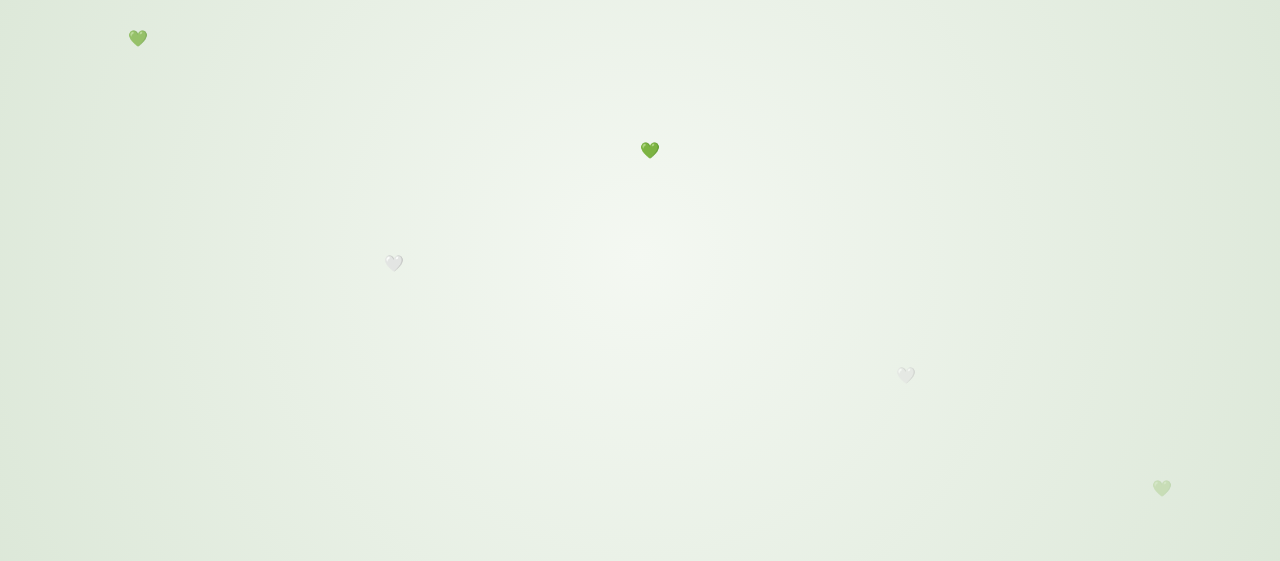
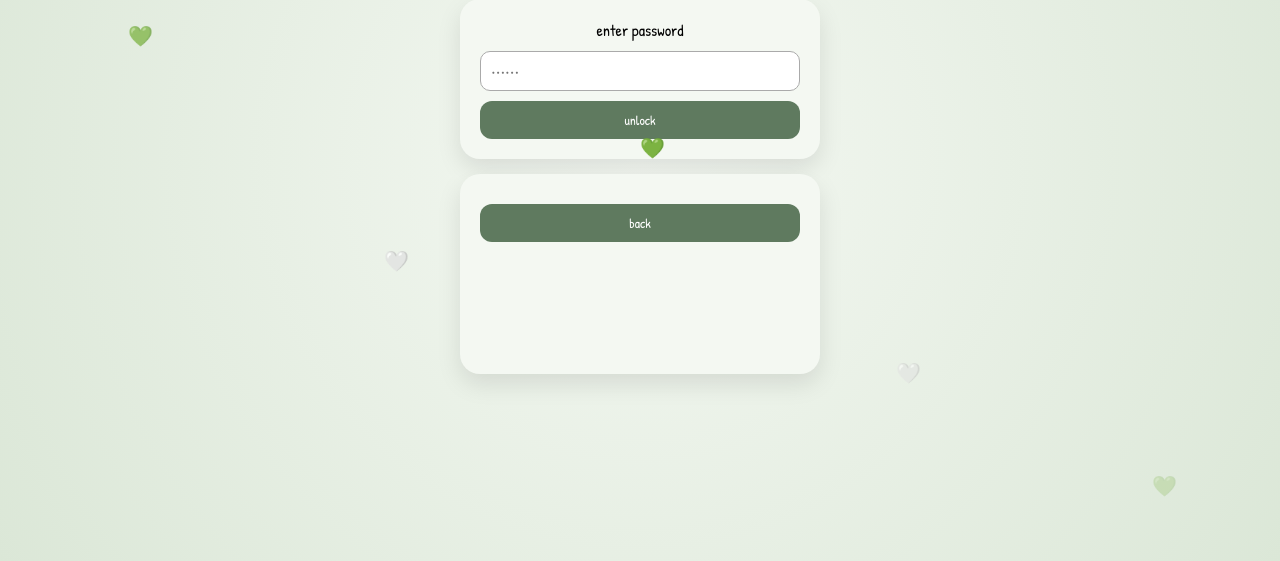
Before and after one commit to fhrajzzz/open-when-you-need-me, a plain HTML site: page index.html in a window 1280 px wide. Shown: the part 239-800 px from the top of the page. Drawn offline with Linux system fonts and the light colour scheme.

Commit message:
Update style.css

```diff
--- a/style.css
+++ b/style.css
@@ -1,58 +1,105 @@
+/* RESET */
+* {
+  margin: 0;
+  padding: 0;
+  box-sizing: border-box;
+}
+
+/* BACKGROUND */
 body {
-  margin: 0;
   font-family: 'Patrick Hand', cursive;
   background: #e8efe6;
   overflow-x: hidden;
 }
 
+/* soft background */
 .bg {
   position: fixed;
   width: 100%;
   height: 100%;
   background: radial-gradient(circle, #f4f8f2, #dbe7d7);
+  z-index: -1;
 }
 
+/* CENTER EVERYTHING */
 .container {
+  min-height: 100vh;
+  display: flex;
+  flex-direction: column;
+  justify-content: center;
+  align-items: center;
   text-align: center;
   padding: 20px;
-  margin-top: 12vh;
+  gap: 15px;
 }
 
+/* TITLE */
+h1 {
+  color: #3b4b3b;
+  font-size: 26px;
+}
+
+/* BOXES */
 .card, .menu, .letter {
+  width: 90%;
+  max-width: 360px;
   background: #f4f8f2;
   padding: 20px;
-  margin: 20px auto;
   border-radius: 20px;
-  width: 90%;
-  max-width: 350px;
   box-shadow: 0 10px 25px rgba(0,0,0,0.1);
 }
 
+/* INPUT */
 input {
+  width: 100%;
   padding: 10px;
+  margin-top: 10px;
   border-radius: 10px;
   border: 1px solid #aaa;
-  width: 80%;
+  font-family: inherit;
 }
 
+/* BUTTONS */
 button {
+  width: 100%;
   margin-top: 10px;
-  padding: 10px 14px;
+  padding: 10px;
   border: none;
   border-radius: 12px;
   background: #5f7a5f;
   color: white;
+  font-family: inherit;
   cursor: pointer;
-  font-family: inherit;
+  transition: 0.2s;
 }
 
-.menu { display: none; }
+button:hover {
+  transform: scale(1.03);
+}
 
-.letter { display: none; min-height: 200px; }
+/* LETTER TEXT */
+.letter {
+  min-height: 200px;
+  line-height: 1.6;
+  font-size: 18px;
+  animation: fade 0.5s ease;
+}
 
+@keyframes fade {
+  from { opacity: 0; transform: translateY(10px); }
+  to { opacity: 1; transform: translateY(0); }
+}
+
+/* HIDE MENU INITIALLY */
+.menu {
+  display: none;
+}
+
+/* FLOATING HEARTS */
 .hearts span {
   position: absolute;
   bottom: -50px;
+  font-size: 20px;
   animation: float 8s linear infinite;
 }
 
```
